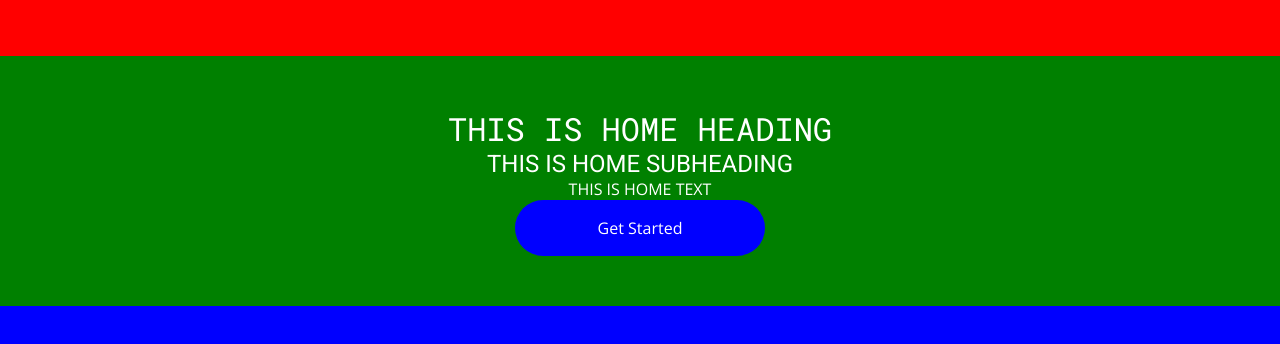
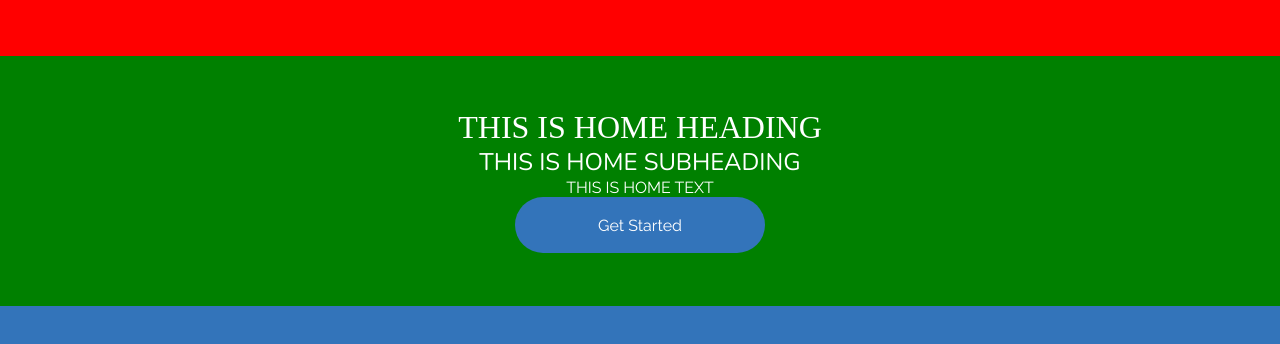
Before and after one commit to psaajc1420/national-pta, a React (Create React App) app in the folder client/: page /#/ in a window 1280 px wide. Shown: the top 344 px of the page. Built offline with nearby package versions, Linux system fonts and the light colour scheme.

Commit message:
added brand colors and fonts to themeclear

```diff
--- a/client/public/index.html
+++ b/client/public/index.html
@@ -17,7 +17,7 @@
     <link rel="manifest" href="%PUBLIC_URL%/manifest.json" />
     <link rel="preconnect" href="https://fonts.googleapis.com">
     <link rel="preconnect" href="https://fonts.gstatic.com" crossorigin>
-    <link href="https://fonts.googleapis.com/css2?family=Open+Sans&family=Roboto&family=Roboto+Mono&display=swap" rel="stylesheet">
+    <link href="https://fonts.googleapis.com/css2?family=Nunito:ital,wght@0,400;0,700;1,400;1,700&family=Raleway:ital@0;1&display=swap" rel="stylesheet">
 
     <!--
       Notice the use of %PUBLIC_URL% in the tags above.
--- a/client/src/emotion.d.ts
+++ b/client/src/emotion.d.ts
@@ -6,7 +6,10 @@
 			white: string;
 			black: string;
 			blue: string;
-			gray: string;
+			lightBlue: string;
+			green: string;
+			orange: string;
+			red: string;
 		};
 		font: {
 			heading: string;
--- a/client/src/theme.js
+++ b/client/src/theme.js
@@ -1,13 +1,16 @@
 export const theme = {
 	color: {
-		white: 'white',
-		black: 'black',
-		blue: 'blue',
-		gray: 'gray',
+		white: '#f2eee2',
+		black: '#2c3035',
+		blue: '#3374ba',
+		lightBlue: '#7cc2eb',
+		green: '#3fb76c',
+		orange: '#f1b71c',
+		red: '#d94343',
 	},
 	font: {
-		heading: "'Roboto Mono', monospace",
-		subheading: "'Roboto', sans-serif",
-		text: "'Open Sans', sans-serif",
+		heading: "''Nunito'', sans-serif",
+		subheading: "'Nunito', sans-serif",
+		text: "'Raleway', sans-serif",
 	},
 };
```
